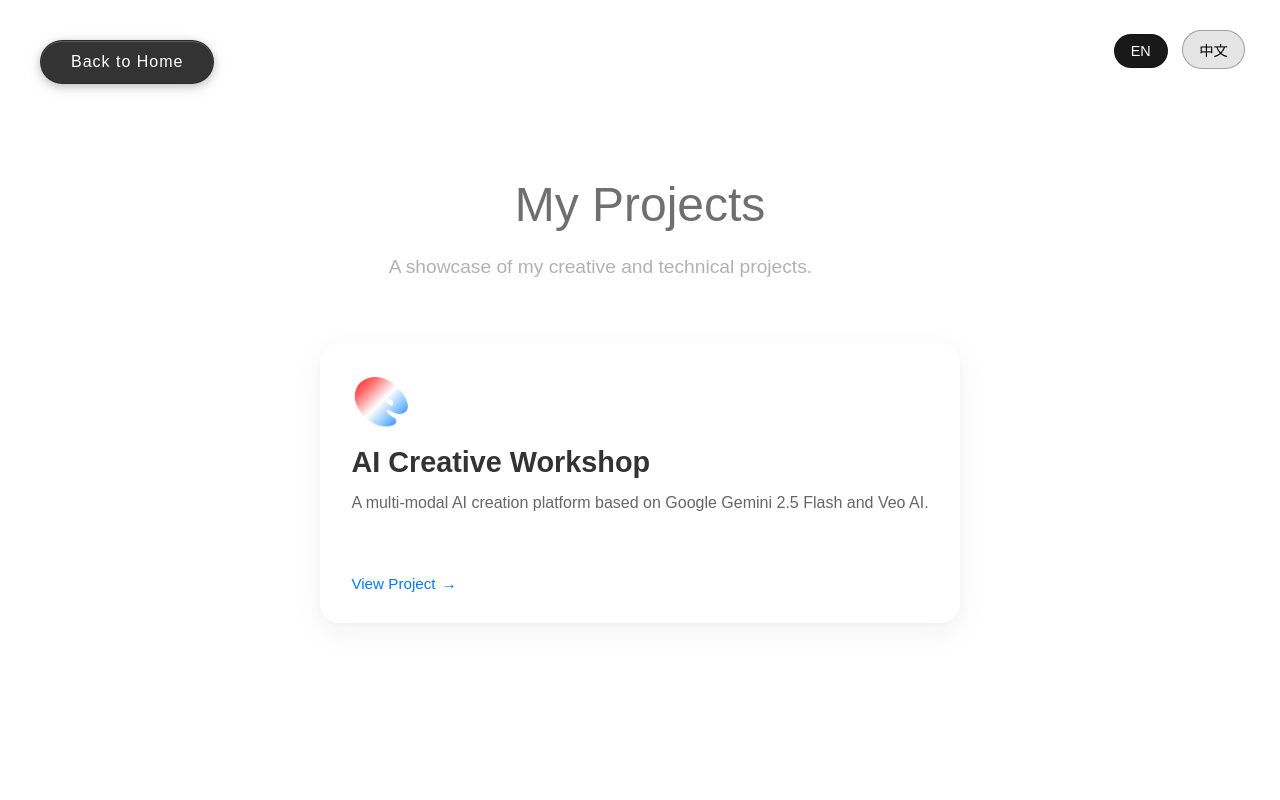
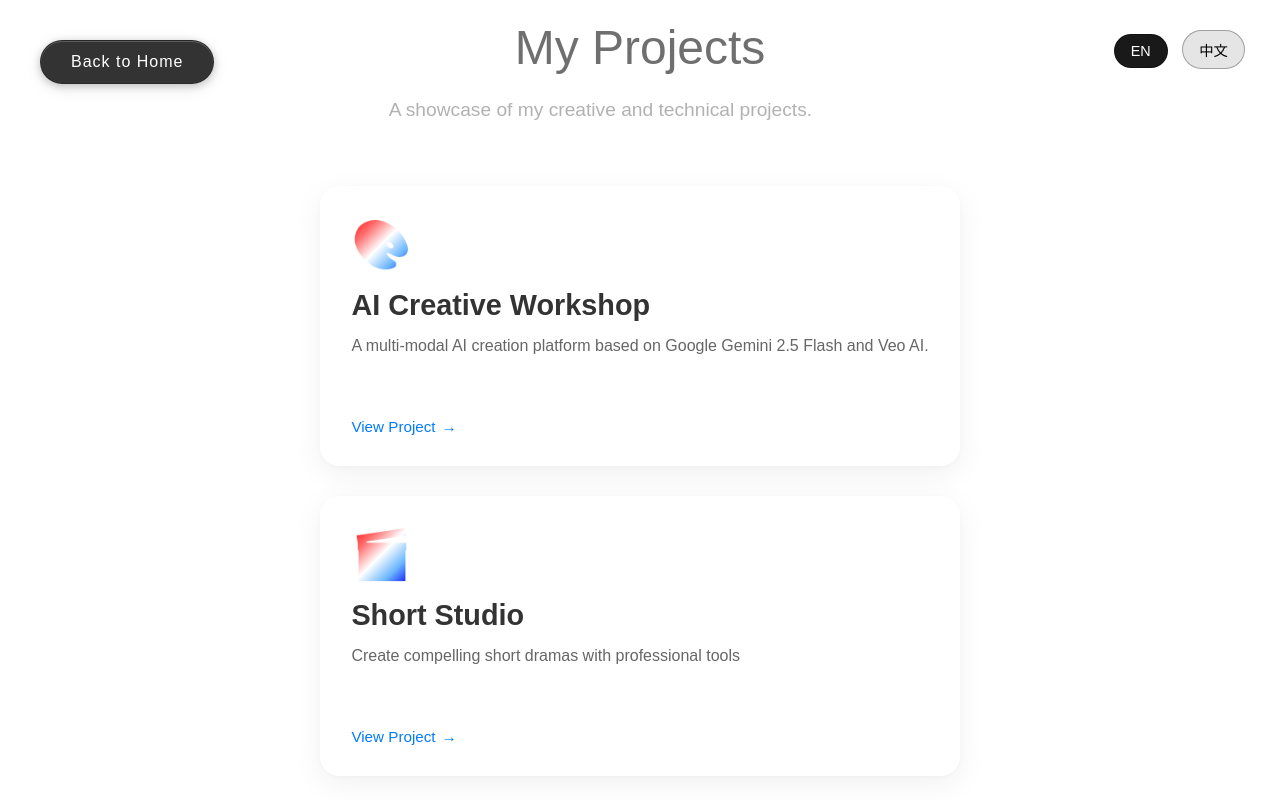
Before and after one commit to IIIIQIIII/msj-web, a plain HTML site: page function.html in a window 1280 px wide. Drawn offline with Linux system fonts and the light colour scheme.

Commit message:
Add Short Studio project card to function.html and fix scrolling issue

```diff
--- a/function.html
+++ b/function.html
@@ -17,12 +17,13 @@
         body {
             font-family: 'Arial', sans-serif;
             background: #ffffff;
-            overflow: hidden;
-            height: 100vh;
+            min-height: 100vh;
             display: flex;
-            justify-content: center;
+            flex-direction: column;
+            justify-content: flex-start;
             align-items: center;
             position: relative;
+            padding: 20px;
         }
 
         /* 返回首页按钮样式 */
@@ -361,6 +362,25 @@
                     <a href="https://create.mashijian.com" target="_blank" class="project-link" onclick="event.stopPropagation()">
                         <span data-lang="en">View Project</span>
                         <span data-lang="zh" style="display: none;">查看项目</span>
+                </a>
+            </li>
+
+                <!-- Short Studio 项目卡片 -->
+                <li class="project-card" onclick="window.open('https://short.mashijian.com', '_blank')">
+                    <div>
+                        <div class="project-icon">🎬</div>
+                        <h2 class="project-title">
+                            <span data-lang="en">Short Studio</span>
+                            <span data-lang="zh" style="display: none;">Short Studio</span>
+                        </h2>
+                        <p class="project-subtitle">
+                            <span data-lang="en">Create compelling short dramas with professional tools</span>
+                            <span data-lang="zh" style="display: none;">使用专业工具创建引人入胜的短剧</span>
+                        </p>
+                    </div>
+                    <a href="https://short.mashijian.com" target="_blank" class="project-link" onclick="event.stopPropagation()">
+                        <span data-lang="en">View Project</span>
+                        <span data-lang="zh" style="display: none;">查看项目</span>
                     </a>
                 </li>
             </ul>
```
